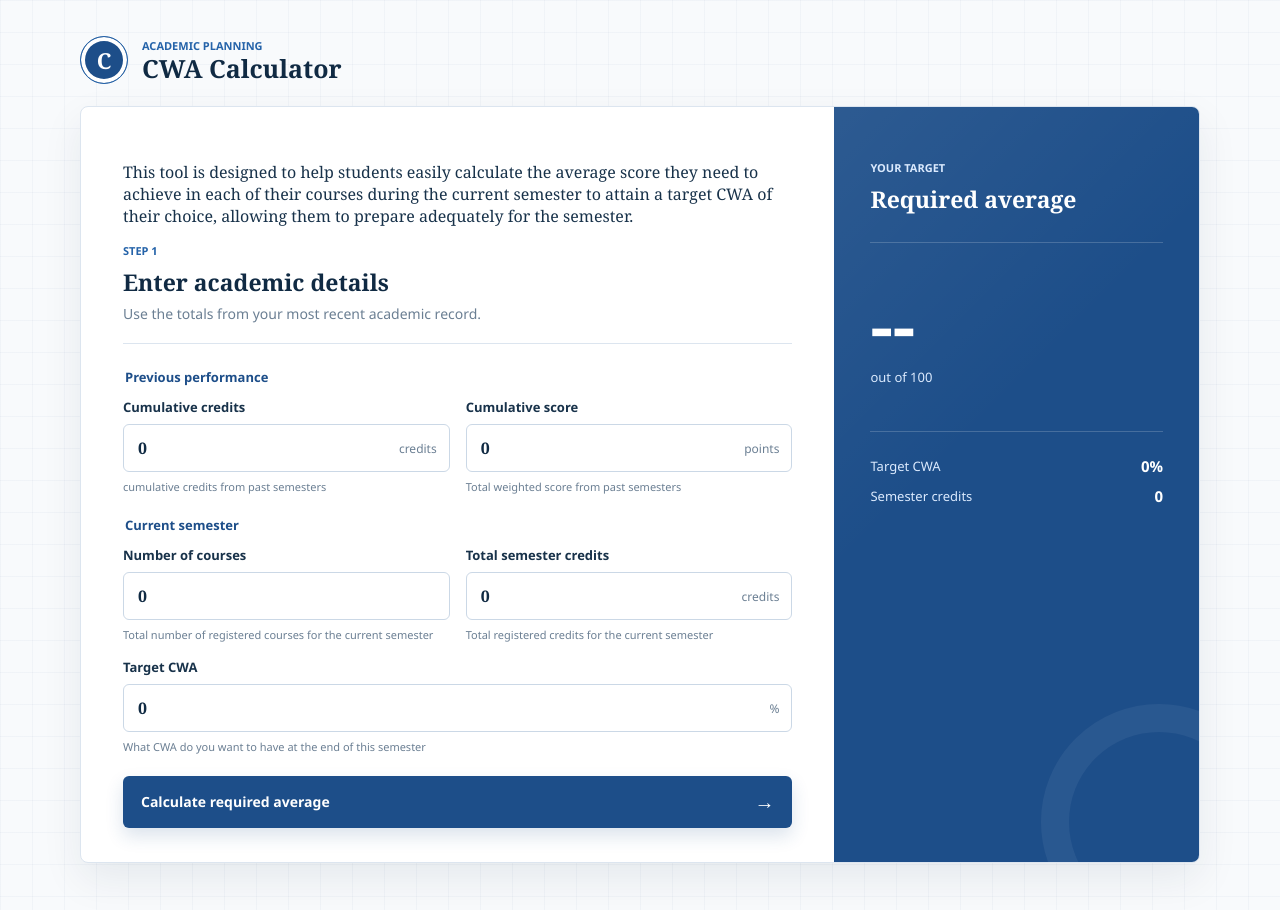
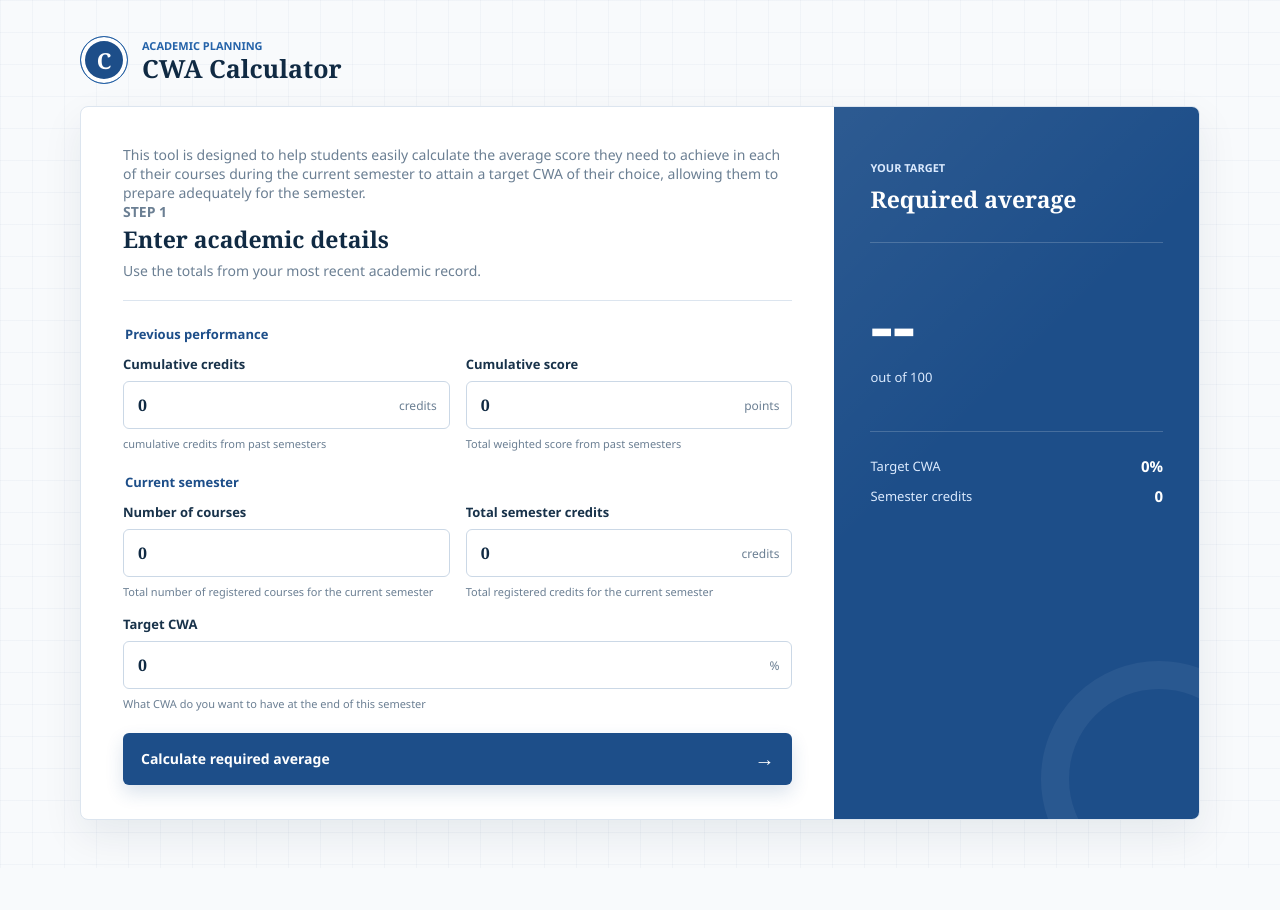
Before and after one commit to ampomahmichael321/cwa_calculator, a plain HTML site: page index.html in a window 1280 px wide. After the commit the page ends 868 px from the top, so only its background shows below. Drawn offline with Linux system fonts and the light colour scheme.

```diff
--- a/index.css
+++ b/index.css
@@ -115,7 +115,7 @@ input {
   line-height: 1.2;
 }
 
-.section-heading p:last-child {
+.section-heading p {
   margin: 0;
   color: var(--muted);
   font-family: "Segoe UI", Arial, sans-serif;
```
